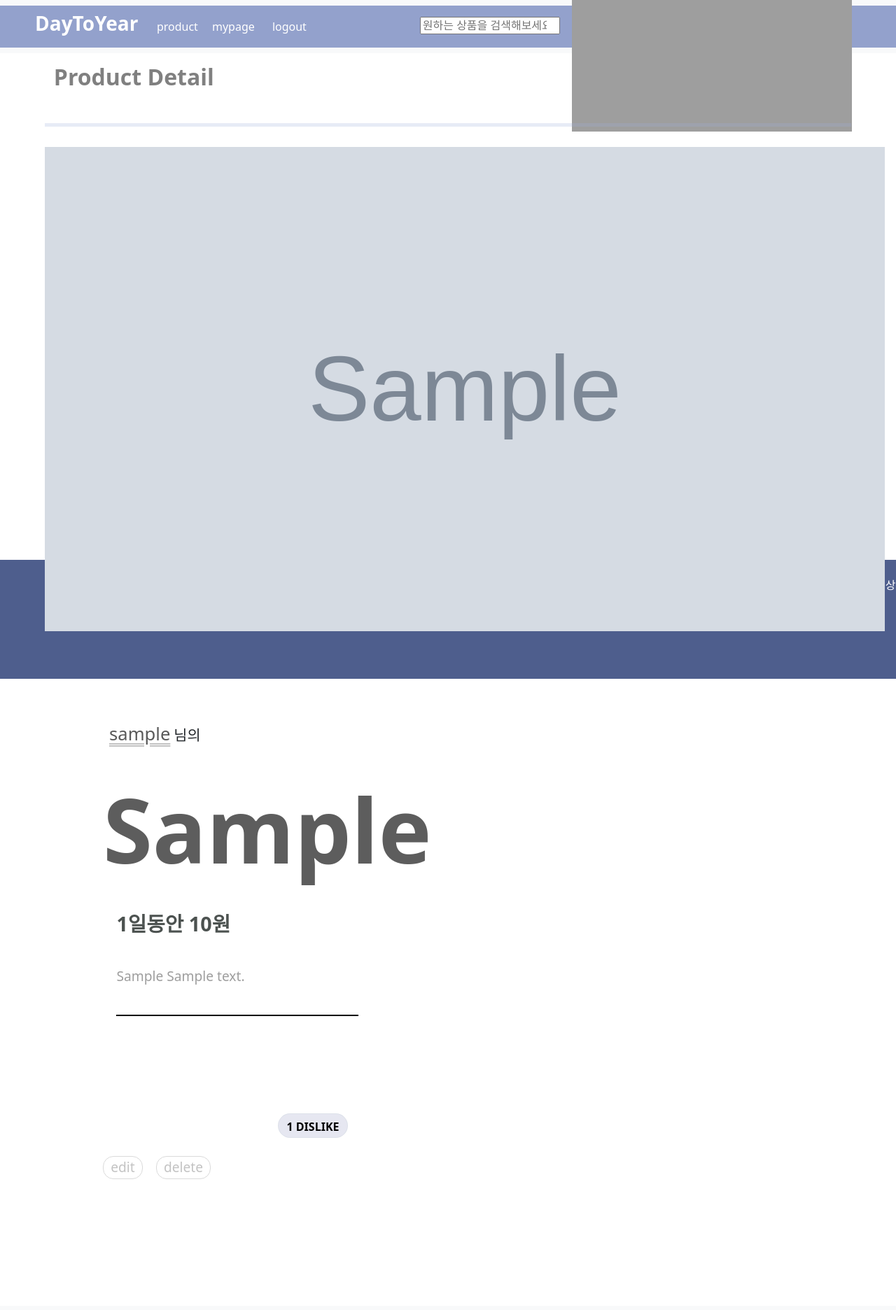
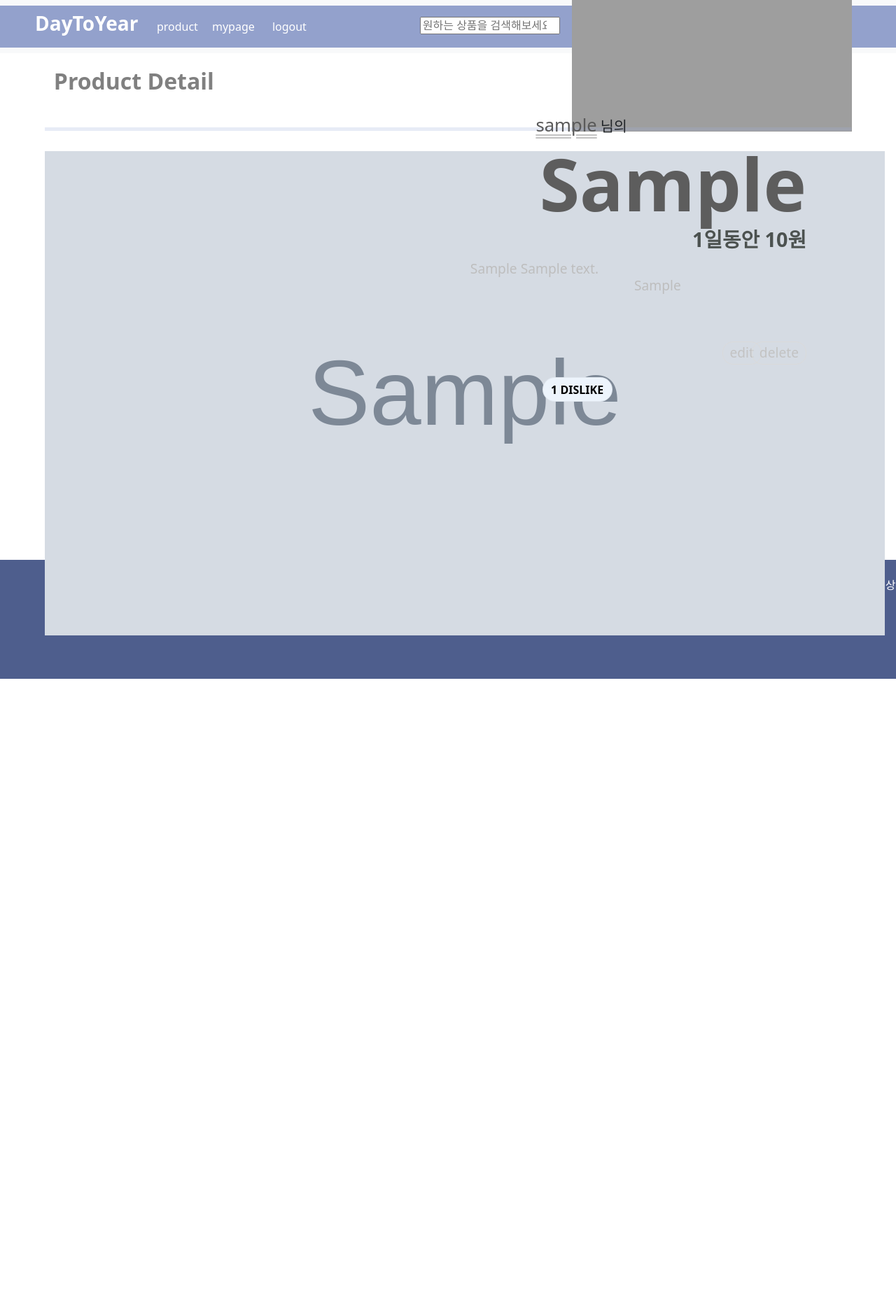
Before and after one commit to likelion-kookmin/Day-to-Year, a Django app: page /rental/product/1 in a window 1280 px wide. Shown: the whole page at 70% size. Before the commit the page ends 1685 px from the top, so only its background shows below. Run offline with Django 3.2, Linux system fonts and the light colour scheme; a user stored in the database is signed in; tables that the repository leaves empty hold one stand-in row (values such as "Sample post"); grey boxes marked "Sample" are stand-in pictures; grey boxes are pictures that could not be loaded.

Commit message:
rental css

```diff
--- a/day_to_year/rental/templates/product.html
+++ b/day_to_year/rental/templates/product.html
@@ -25,17 +25,18 @@
                 <p class="rentterm">{{rental.rentterm}}일동안 {{rental.price}}원</p>
                 <br>
                 <p class="rental_address">{{rental.location_city}} {{rental.location_detail}}</p><br>
-                <p class="rentalinformation clear">{{rental.inforamtion}}</p><br>
+                <p class="rentalinformation">{{rental.information}}</p><br>
                 {% if user.is_authenticated %}<!--<img src="" alt="좋아요" width="100px" height="100px">-->
                 {% if liked %}
                 <button id="like"><a class="like1 hov" href="{% url 'like' rental.id %}">{{total_likes}} DISLIKE</a></button>
                 {% else %}
                 <button id="like"><a class="like1 hov" href="{% url 'like' rental.id %}">{{total_likes}} LIKE</a></button>
                 {% endif %}
+                <a class="edit edit1 hov" href="{% url 'edit' rental.id %}">edit</a>
+                <a class="edit hov" href="{% url 'delete' rental.id %}">delete</a>
                 {% endif %}
-                <a class="edit hov" href="{% url 'edit' rental.id %}">edit</a>
-                <a class="edit hov" href="{% url 'delete' rental.id %}">delete</a>
             </div>
+
         </aside>
     </section>
 </body>
--- a/day_to_year/static/rental/css/product.css
+++ b/day_to_year/static/rental/css/product.css
@@ -39,10 +39,8 @@ a {color:rgb(0, 0, 0); text-decoration: none;}
     opacity: 0.5;
 }
 
-section {
+.product {
     width: 100%;
-    height: 90vh;
-    background-color:#ffffff;
 }
 
 .product h1:first-child {
@@ -53,6 +51,7 @@ section {
     font-weight: bolder;
     line-height: 100px;
     padding-left: 6%;
+    margin-top: 0.5%;
     /*background-color: #c6c4da;*/
 }
 
@@ -72,29 +71,34 @@ hr {
 }
 
 .right {
-    background-color: ;
     float: left;
     margin-left: 5%;
     width: 40%;
     height: 900px;
-    border: 1px solid ##d3d9e077;
     padding: 5%;
 }
 
 .right h1 {
-    font-size: 8rem;
+    font-size: 6.5rem;
     font-weight: bolder;
     color:rgb(93, 93, 93);
-    margin-left: 5%;
+    position:absolute;
+    top:25%;
+    right:10%;
 }
 
 .nick {
     font-size: 1.3rem;
     font-weight: 300;
-    margin-left:6%;
+    position:absolute;
+    top:20%;
+    right:30%;
 }
 
 .rentalprice {
+    position:absolute;
+    top:50%;
+    right:10%;
     font-size: 2rem;
     font-weight: bold;
     color:rgb(0, 0, 0);
@@ -102,7 +106,9 @@ hr {
 }
 
 .rentterm {
-    margin-top: 1%;
+    position:absolute;
+    top:40%;
+    right:10%;
     font-size: 1.8rem;
     font-weight: bold;
     color:rgb(76, 82, 80);
@@ -110,42 +116,52 @@ hr {
 }
 
 .rental_address {
-    margin-left: 10%;
+    position:absolute;
+    top:48%;
+    right:33.2%;
     font-size: 1.2rem;
     font-weight: 400;
-    color:rgb(158, 158, 158)
+    color:rgb(190, 190, 190);
+    line-height: 0px;
 }
 
 .rentalinformation {
-    color: rgb(0, 0, 0);
-    margin-left: 10%;
+    color: rgb(190, 190, 190);
+    position:absolute;
+    top:51%;
+    right:24%;
     font-size: 1.2rem;
     font-weight: 400;
     margin-bottom: 100px;
-    border: 1px solid black;
+    float:left;
+    line-height: 0px;
 }
 
 #like {
     color: white;
-    float: right;
+    position: absolute;
+    top: 65.5%;
+    right: 30.5%;
     height: 35px;
     width:100px;
     border: 1px solid #d3d9e077;
     border-radius: 20px;
     font-size: 1rem;
     text-align: center;
-    line-height: 35px;
+    line-height: 32px;
     font-weight: 800;
     margin: 15px;
-    background-color: rgb(230, 231, 241);
+    background-color: #edf4fc;
 }
 
 
 
 .edit {
-    float:left;
+    position: absolute;
+    top: 29%;
+    right: 10%;
     font-size: 1.2rem;
-    margin-left: 5%;
+    margin-left: 8%;
     margin-top: 20%;
     padding: 1px 10px;
     border: 1px solid #dadada;
@@ -153,8 +169,13 @@ hr {
     color: #c3c3c3
 }
 
+
 .edit a:hover {
     color:#606060
+}
+
+.edit1 {
+    right:15%;
 }
 
 .hov:hover {
--- a/day_to_year/static/rental/css/rental.css
+++ b/day_to_year/static/rental/css/rental.css
@@ -14,7 +14,9 @@ article h1:first-child {
     font-size: 2rem;
     font-weight: bolder;
     /*background-color: #c6c4da;*/
-    padding: 1% 21%;
+    padding-left:21%;
+    padding-top: 1%;
+    line-height: 100px;
 }
 
 hr {
--- a/day_to_year/static/rental/css/suggest.css
+++ b/day_to_year/static/rental/css/suggest.css
@@ -3,6 +3,7 @@ a:hover {color:#1a6ebd;}
 .clear { clear:both; }
 
 .edit {
+
     width: 50%;
     background-color: #edf4fc;
     margin: 0 auto;
@@ -16,7 +17,7 @@ a:hover {color:#1a6ebd;}
     height:100px;
     font-size: 2rem;
     font-weight: bolder;
-    line-height: 100px;
+    line-height: 120px;
     padding-left: 6%;
 }
 .edit form {
```
